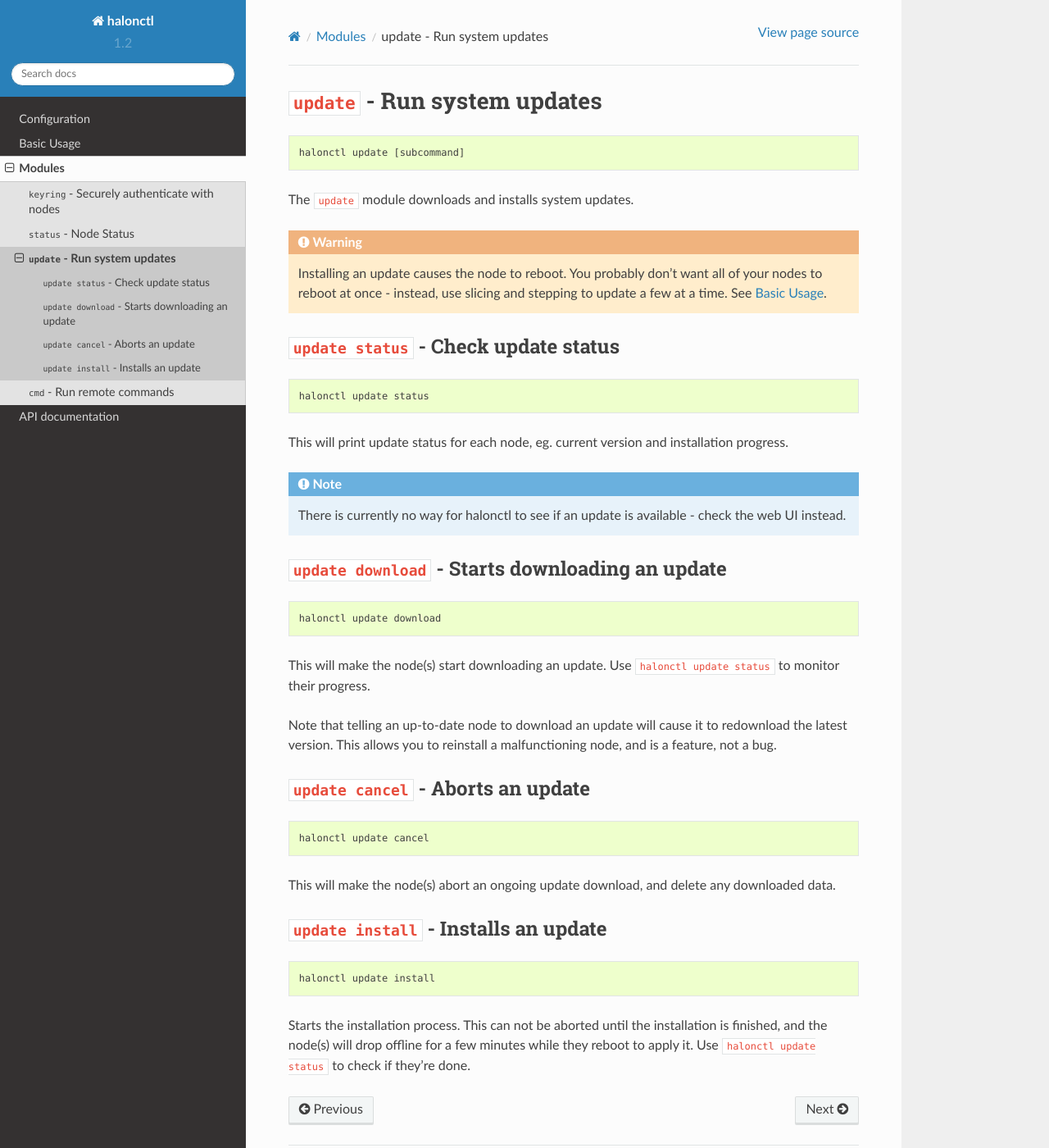
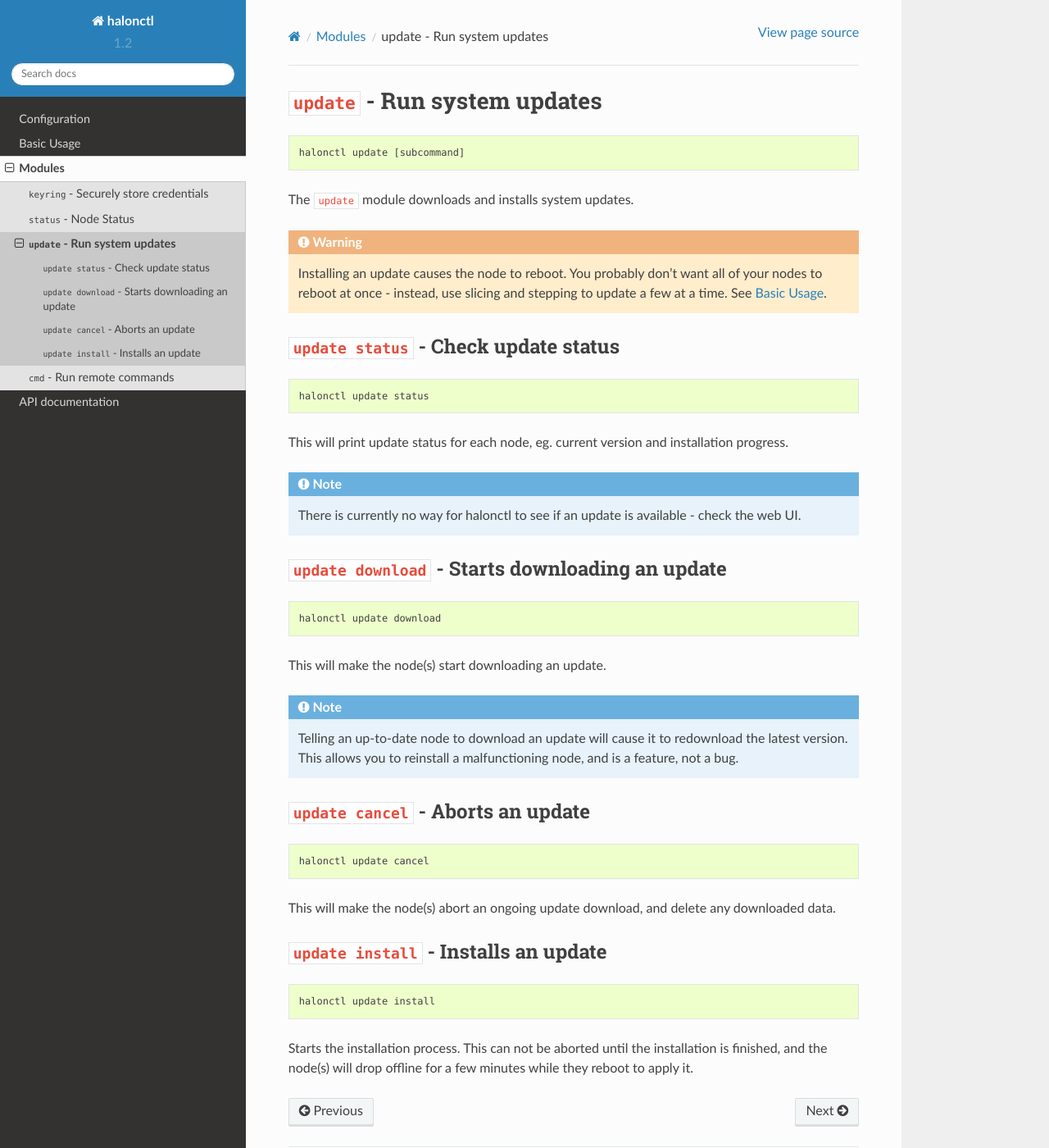
Before and after one commit to wildegnux/halonctl, a Sphinx documentation site: the page built from docs/modules/update.rst, in a window 1280 px wide and 1400 px high. Shown: the whole window at 82% size. Built offline with Sphinx 7.4.7 and the Read the Docs theme 2.0.0, drawn with Linux system fonts in a browser that asks for light colours.

Commit message:
Cleanup and formatting

```diff
--- a/docs/modules/cmd.rst
+++ b/docs/modules/cmd.rst
@@ -5,12 +5,14 @@
 
    halonctl cmd [command...]
 
-The ``cmd`` module runs a shell command. Halon runs FreeBSD (currently version 10.1) under the hood, and you should refer to `their man pages <https://www.freebsd.org/cgi/man.cgi>`_ for details on the invocation of these commands. Other \*nix flavors (such as Linux) may have subtle, but important, differences in command invocations.
+The ``cmd`` module runs a shell command. Refer to the individual commands' manuals for details on their flags and invocations.
+
+Halon runs FreeBSD (currently version 10.1) under the hood. Other \*nix flavors (such as Linux) may have subtle, but important, differences in command invocations.
 
 The module will wait for the command to exit before printing any output, unless ``Ctrl+C`` is pressed, in which case it will send a SIGTERM to the remote process. If the command does not terminate in a timely fashion, you can press ``Ctrl+C`` again to forcibly terminate the remote process.
 
 .. note::
-   Everything after the ``cmd`` in the invocation of this module is passed straight to the command, normal escaping rules apply.
+   Everything after the ``cmd`` in the invocation of this module is passed straight to the commandline. Normal escaping rules apply.
 
 Available Commands
 ------------------
--- a/docs/modules/keyring.rst
+++ b/docs/modules/keyring.rst
@@ -1,5 +1,5 @@
-``keyring`` - Securely authenticate with nodes
-==============================================
+``keyring`` - Securely store credentials
+========================================
 
 ::
 
--- a/docs/modules/update.rst
+++ b/docs/modules/update.rst
@@ -20,7 +20,7 @@
 This will print update status for each node, eg. current version and installation progress.
 
 .. note::
-   There is currently no way for halonctl to see if an update is available - check the web UI instead.
+   There is currently no way for halonctl to see if an update is available - check the web UI.
 
 ``update download`` - Starts downloading an update
 --------------------------------------------------
@@ -29,9 +29,10 @@
 
     halonctl update download
 
-This will make the node(s) start downloading an update. Use ``halonctl update status`` to monitor their progress.
+This will make the node(s) start downloading an update.
 
-Note that telling an up-to-date node to download an update will cause it to redownload the latest version. This allows you to reinstall a malfunctioning node, and is a feature, not a bug.
+.. note::
+   Telling an up-to-date node to download an update will cause it to redownload the latest version. This allows you to reinstall a malfunctioning node, and is a feature, not a bug.
 
 ``update cancel`` - Aborts an update
 ------------------------------------
@@ -49,4 +50,4 @@
 
     halonctl update install
 
-Starts the installation process. This can not be aborted until the installation is finished, and the node(s) will drop offline for a few minutes while they reboot to apply it. Use ``halonctl update status`` to check if they're done.
+Starts the installation process. This can not be aborted until the installation is finished, and the node(s) will drop offline for a few minutes while they reboot to apply it.
```
